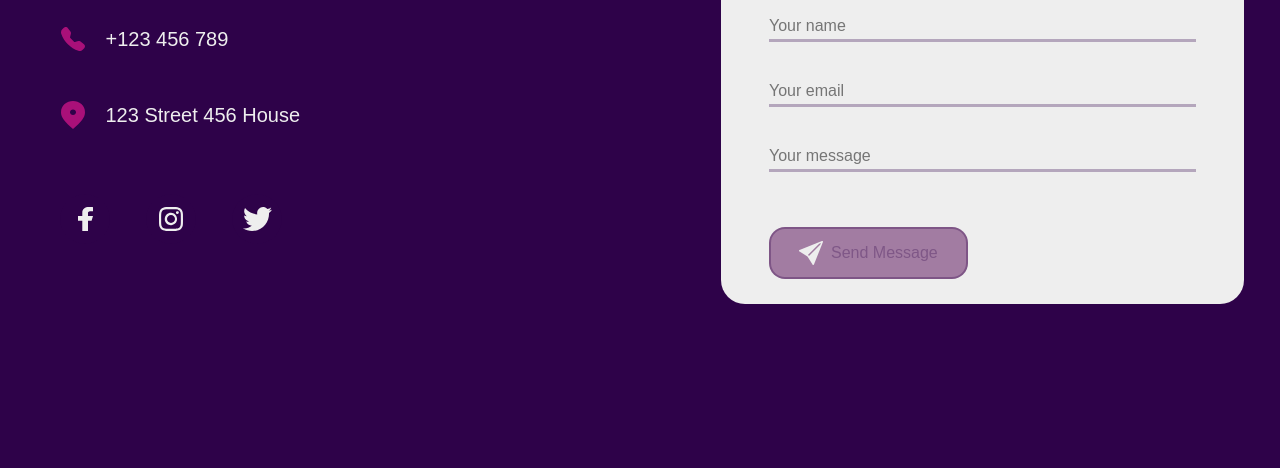
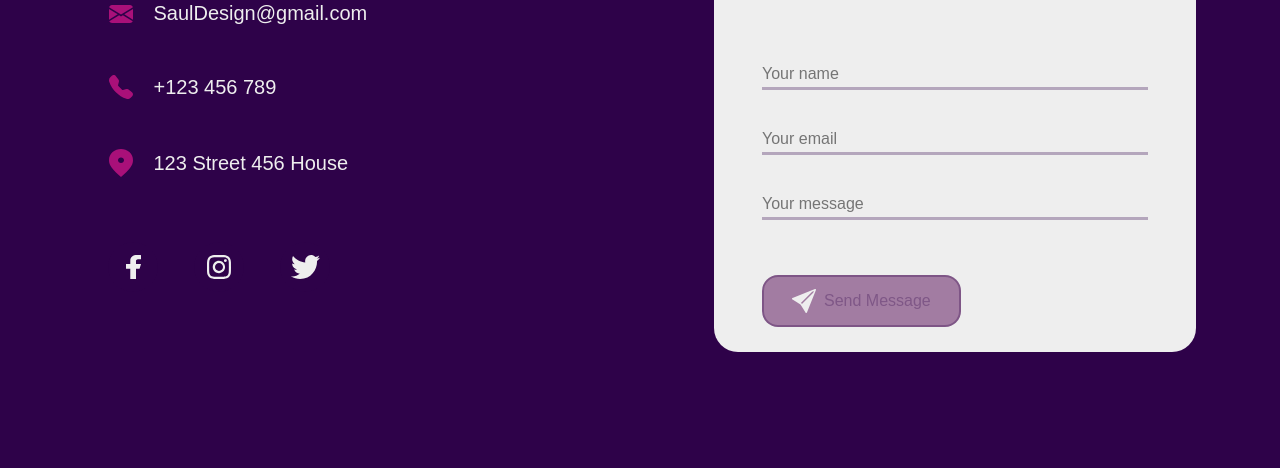
Before and after one commit to nicaciobasilio/contact_form, a website: page index.html in a window 1280 px wide. Shown: the part 332-800 px from the top of the page. Drawn offline with Linux system fonts and the light colour scheme.

Commit message:
Ajustes no layout

```diff
--- a/source/styles/_content.scss
+++ b/source/styles/_content.scss
@@ -2,7 +2,7 @@
 
 .content {
     width: 700px;
-    // margin: 48px;
+    margin: 48px;
 
     &__title {
         font-size: 48px;
--- a/source/styles/_form.scss
+++ b/source/styles/_form.scss
@@ -4,7 +4,8 @@
     background-color: variables.$secudaryColor;
     width: 700px;
     height: 600px;
-    margin-left: 162px;
+    margin: 48px;
+    margin-left: 100px;
     border-radius: 24px;
 
     &__content {
```
Also changed, not shown: build/styles/main.css, 1 other file.
